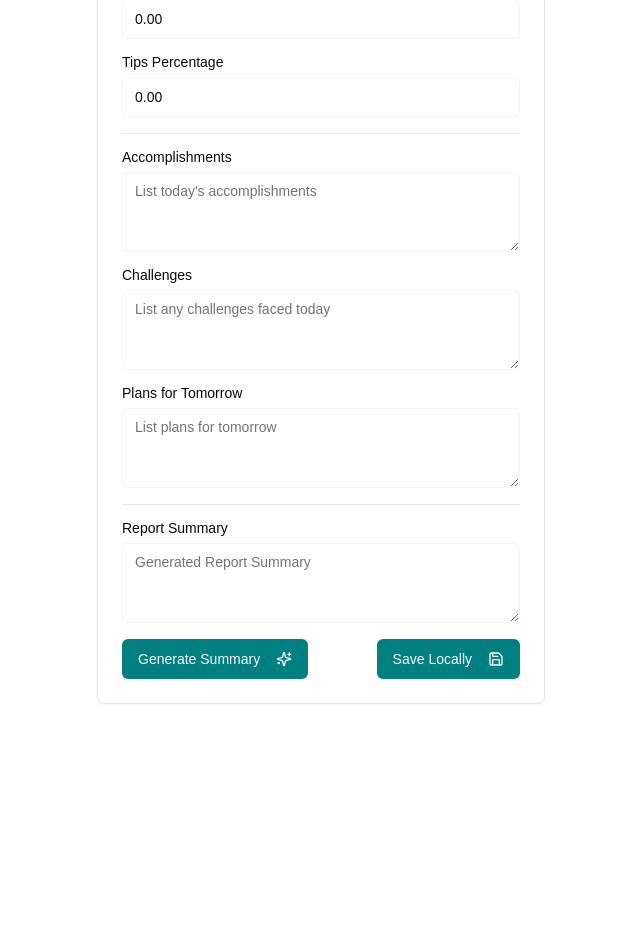
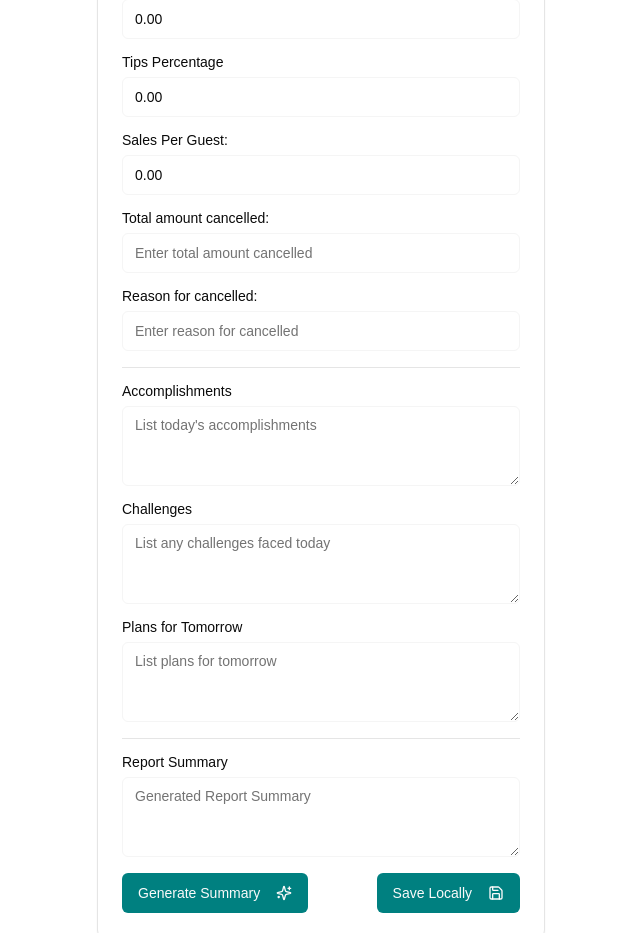
Before and after one commit to lhm-david/CSRHproject, a Next.js app: page / in a window 1280 px wide. Shown: the part 1220-2153 px from the top of the page, without its empty margins (319-959 px from the left). Before the commit the page ends 1940 px from the top, so only its background shows below. Built offline with nearby package versions, Linux system fonts and the light colour scheme; what @genkit-ai/googleai, genkit would draw is missing.

Commit message:
Add 3 new input field under Tips Percentage, first is Sales Per Guest: , second is Total amount cancelled: , Third is Reason for cancelled:

```diff
--- a/src/app/page.tsx
+++ b/src/app/page.tsx
@@ -55,6 +55,11 @@ export default function Home() {
   const [totalTable, setTotalTable] = useState("");
   const [totalGuest, setTotalGuest] = useState("");
 
+  //New Input Fields
+  const [salesPerGuest, setSalesPerGuest] = useState("");
+  const [totalAmountCancelled, setTotalAmountCancelled] = useState("");
+  const [reasonForCancelled, setReasonForCancelled] = useState("");
+
   useEffect(() => {
     const num1 = parseFloat(alcoholSales);
     const num2 = parseFloat(grossSales);
@@ -85,6 +90,12 @@ export default function Home() {
       setTipsPercentage((num6 / num2 * 100).toFixed(2));
     } else {
       setTipsPercentage("0.00");
+    }
+
+    if (!isNaN(num2) && !isNaN(num3) && num3 !== 0) {
+      setSalesPerGuest((num2 / num3).toFixed(2));
+    } else {
+      setSalesPerGuest("0.00");
     }
 
 
@@ -347,6 +358,36 @@ export default function Home() {
             />
           </div>
 
+          <div className="grid gap-2">
+            <Label htmlFor="salesPerGuest">Sales Per Guest:</Label>
+            <Input
+              id="salesPerGuest"
+              placeholder="Sales Per Guest"
+              value={salesPerGuest}
+              readOnly
+            />
+          </div>
+
+          <div className="grid gap-2">
+            <Label htmlFor="totalAmountCancelled">Total amount cancelled:</Label>
+            <Input
+              id="totalAmountCancelled"
+              placeholder="Enter total amount cancelled"
+              value={totalAmountCancelled}
+              onChange={(e) => setTotalAmountCancelled(e.target.value)}
+            />
+          </div>
+
+          <div className="grid gap-2">
+            <Label htmlFor="reasonForCancelled">Reason for cancelled:</Label>
+            <Input
+              id="reasonForCancelled"
+              placeholder="Enter reason for cancelled"
+              value={reasonForCancelled}
+              onChange={(e) => setReasonForCancelled(e.target.value)}
+            />
+          </div>
+
           <Separator/>
           <div className="grid gap-2">
             <Label htmlFor="accomplishments">Accomplishments</Label>
```
